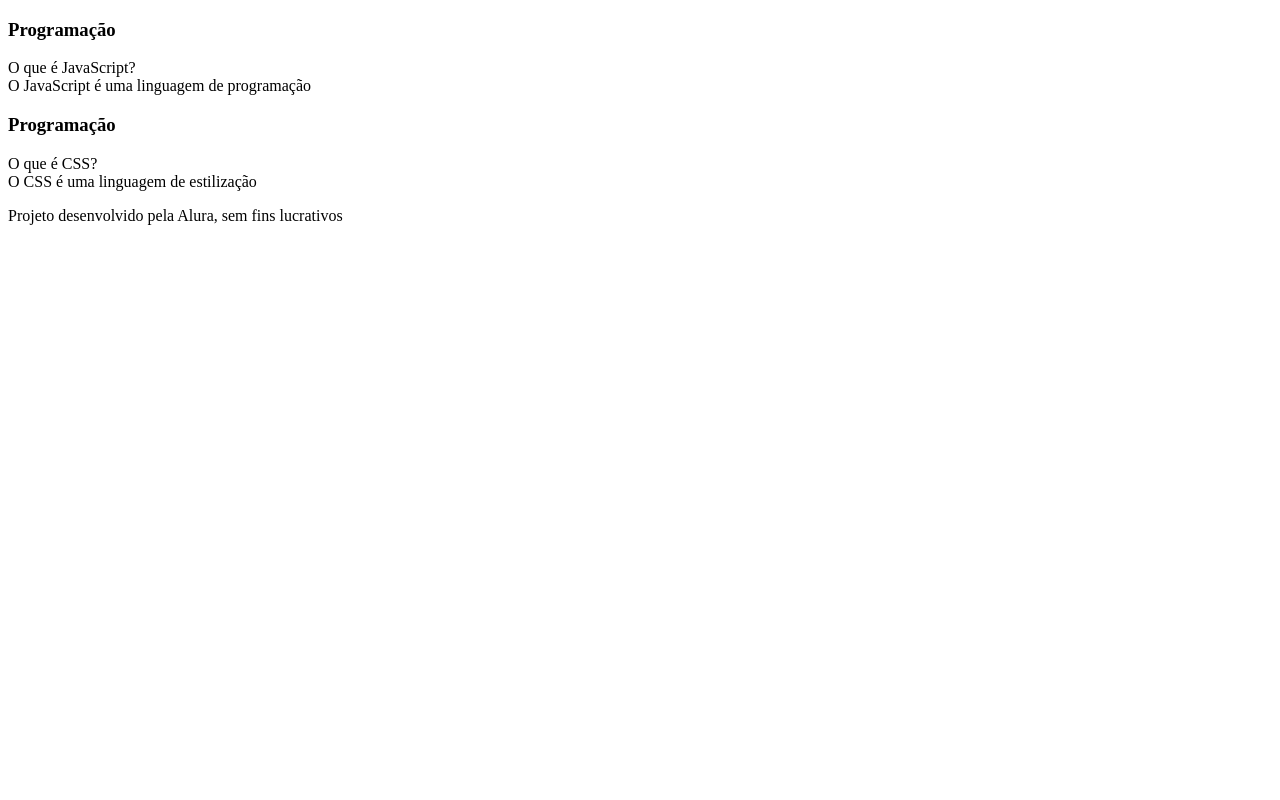
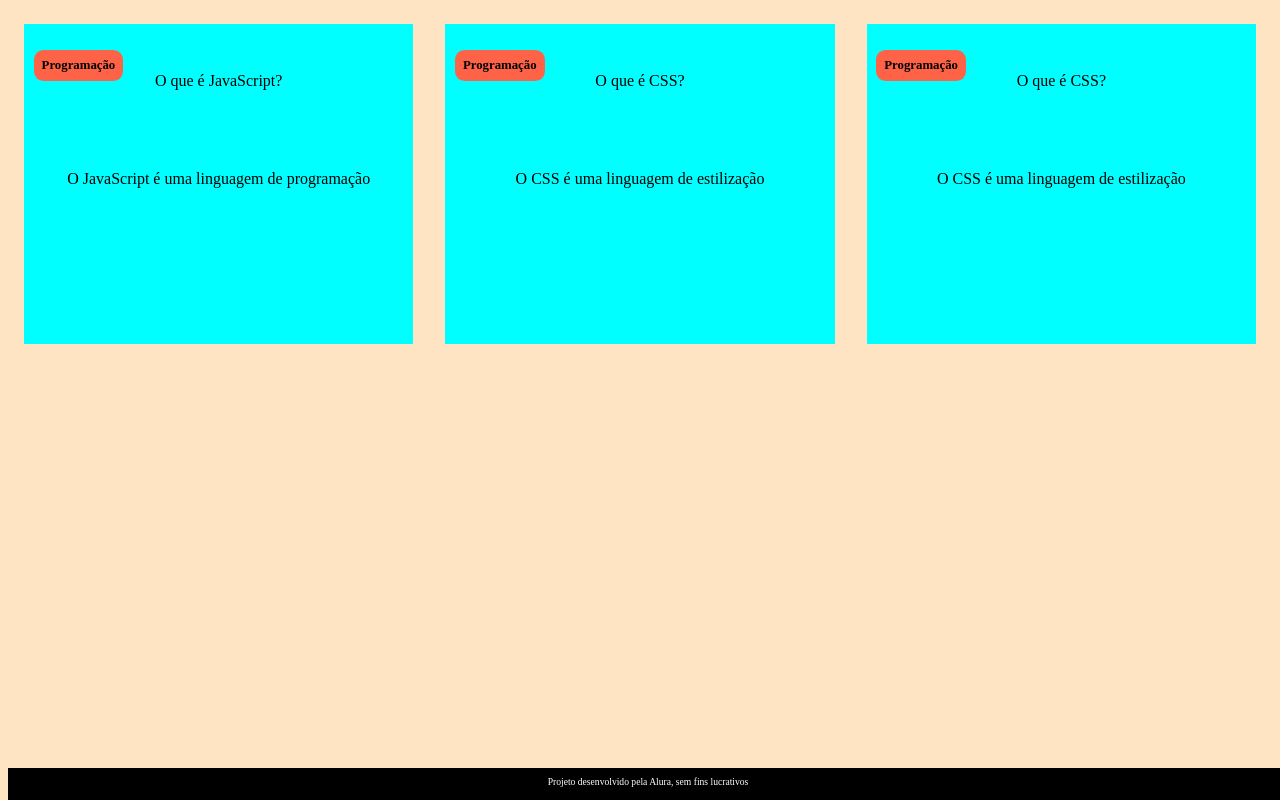
Before and after one commit to hunter60hz/flashcard, a plain HTML site: page index.html in a window 1280 px wide. Drawn offline with Linux system fonts and the light colour scheme.

Commit message:
Add files via upload

```diff
--- a/index.html
+++ b/index.html
@@ -3,6 +3,7 @@
 <head>
     <meta charset="UTF-8">
     <meta name="viewport" content="width=device-width, initial-scale=1.0">
+    <link rel="stylesheet" href="assets/style.css">
     <title>Flashcard</title>
 </head>
 <body>
@@ -12,10 +13,10 @@
                 <div class="cartao__conteudo">
                     <h3>Programação</h3>
                     <div class="cartao__conteudo__pergunta">
-                        O que é JavaScript?
+                        <p>O que é JavaScript?</p>
                     </div>
                     <div class="cartao__conteudo__resposta">
-                        O JavaScript é uma linguagem de programação
+                        <p>O JavaScript é uma linguagem de programação</p>
                     </div>
                 </div>
             </article>
@@ -23,10 +24,21 @@
                 <div class="cartao__conteudo">
                     <h3>Programação</h3>
                     <div class="cartao__conteudo__pergunta">
-                        O que é CSS?
+                        <p>O que é CSS?</p>
                     </div>
                     <div class="cartao__conteudo__resposta">
-                        O CSS é uma linguagem de estilização
+                    <p>O CSS é uma linguagem de estilização</p>
+                    </div>
+                </div>
+            </article>
+            <article class="cartao">
+                <div class="cartao__conteudo">
+                    <h3>Programação</h3>
+                    <div class="cartao__conteudo__pergunta">
+                        <p>O que é CSS?</p>
+                    </div>
+                    <div class="cartao__conteudo__resposta">
+                    <p>O CSS é uma linguagem de estilização</p>
                     </div>
                 </div>
             </article>
```
